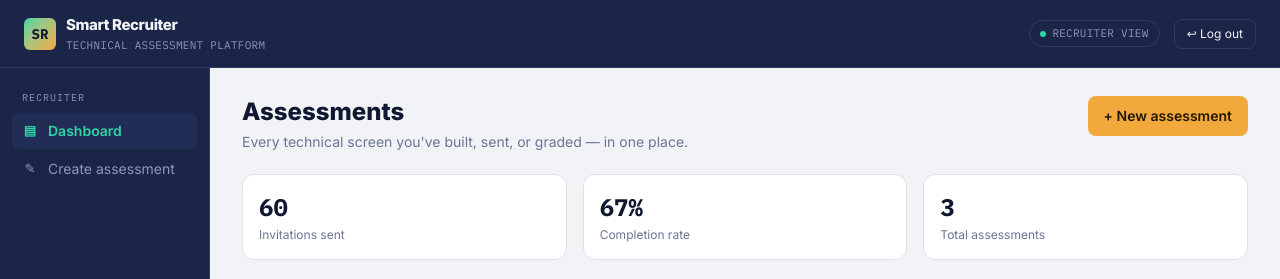
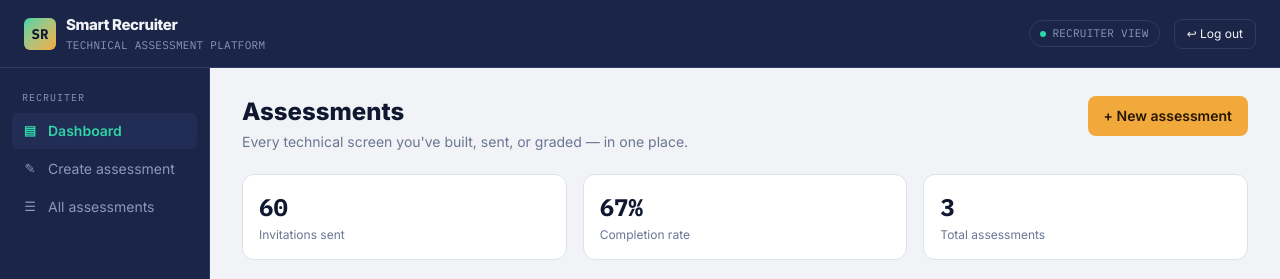
Before and after one commit to lysaomondi/smart-recruiter, a React (Vite) app in the folder frontend/: page /recruiter/dashboard in a window 1280 px wide. Shown: the top 279 px of the page. Built offline with nearby package versions, Linux system fonts and the light colour scheme.

Commit message:
feat: add All assessments link to Sidebar

```diff
--- a/frontend/src/components/layout/Sidebar.jsx
+++ b/frontend/src/components/layout/Sidebar.jsx
@@ -5,6 +5,7 @@ const LINKS = {
   recruiter: [
     { to: "/recruiter/dashboard", label: "Dashboard", icon: "▤" },
     { to: "/recruiter/assessments/create", label: "Create assessment", icon: "✎" },
+    { to: "/recruiter/assessments", label: "All assessments", icon: "☰" },
   ],
   interviewee: [],
 };
```
